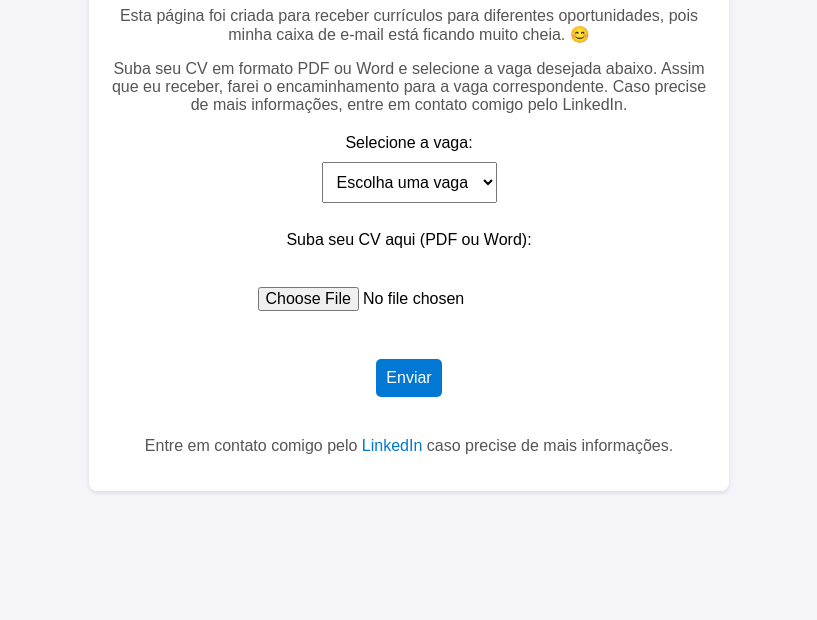
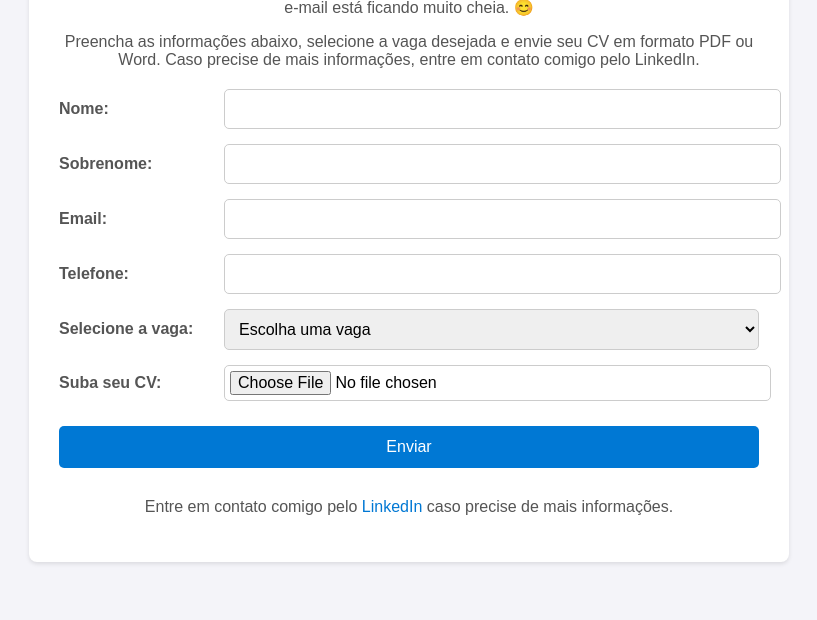
Before and after one commit to julianamarialopes/upload-cv, a plain HTML site: page index.html in a window 1280 px wide. Shown: the part 180-800 px from the top of the page, without its empty margins (231-1048 px from the left). Drawn offline with Linux system fonts and the light colour scheme.

Commit message:
Update index.html

```diff
--- a/index.html
+++ b/index.html
@@ -3,7 +3,7 @@
 <head>
   <meta charset="UTF-8">
   <meta name="viewport" content="width=device-width, initial-scale=1.0">
-  <title>Indicação de Curriculos - Juliana Maria Lopes</title>
+  <title>Indicação de CV - Juliana Maria Lopes</title>
   <style>
     body {
       font-family: Arial, sans-serif;
@@ -12,35 +12,53 @@
       padding: 0;
     }
     .container {
-      max-width: 600px;
+      max-width: 700px;
       margin: 50px auto;
       background: #ffffff;
       border-radius: 8px;
       box-shadow: 0 2px 4px rgba(0, 0, 0, 0.1);
-      padding: 20px;
-      text-align: center;
+      padding: 30px;
     }
     h1 {
       color: #333333;
+      text-align: center;
     }
     p {
       color: #555555;
       font-size: 16px;
+      text-align: center;
     }
     form {
       margin: 20px 0;
+      display: grid;
+      grid-template-columns: 150px 1fr;
+      gap: 15px;
+      align-items: center;
     }
-    select, input[type="file"], button {
+    label {
+      font-weight: bold;
+      color: #555555;
+    }
+    input, select {
       padding: 10px;
       font-size: 16px;
-      margin: 10px 0;
+      border: 1px solid #ccc;
+      border-radius: 5px;
+      width: 100%;
+    }
+    input[type="file"] {
+      padding: 5px;
     }
     button {
+      grid-column: span 2;
       background-color: #0078d4;
       color: white;
       border: none;
+      padding: 12px;
+      font-size: 16px;
       border-radius: 5px;
       cursor: pointer;
+      margin-top: 10px;
     }
     button:hover {
       background-color: #005a9e;
@@ -49,14 +67,17 @@
       color: #28a745;
       font-weight: bold;
       margin-top: 20px;
+      text-align: center;
     }
     .error-message {
       color: #dc3545;
       font-weight: bold;
       margin-top: 20px;
+      text-align: center;
     }
     .footer {
       margin-top: 30px;
+      text-align: center;
       color: #777777;
       font-size: 14px;
     }
@@ -71,32 +92,51 @@
 </head>
 <body>
   <div class="container">
-    <h1>Indicação de Curriculos - Juliana Maria Lopes</h1>
+    <h1>Indicação de Curriculo - Juliana Maria Lopes</h1>
     <p>
       Esta página foi criada para receber currículos para diferentes oportunidades, pois minha caixa de e-mail está ficando muito cheia. 😊
     </p>
     <p>
-      Suba seu CV em formato PDF ou Word e selecione a vaga desejada abaixo. Assim que eu receber, farei o encaminhamento para a vaga correspondente.
+      Preencha as informações abaixo, selecione a vaga desejada e envie seu CV em formato PDF ou Word.
       Caso precise de mais informações, entre em contato comigo pelo LinkedIn.
     </p>
-    <form id="cvForm">
-      <label for="jobSelect">Selecione a vaga:</label><br>
+    <form id="dataForm">
+      <label for="firstName">Nome:</label>
+      <input type="text" id="firstName" name="firstName" required>
+
+      <label for="lastName">Sobrenome:</label>
+      <input type="text" id="lastName" name="lastName" required>
+
+      <label for="email">Email:</label>
+      <input type="email" id="email" name="email" required>
+
+      <label for="phone">Telefone:</label>
+      <input type="tel" id="phone" name="phone" required>
+
+      <label for="jobSelect">Selecione a vaga:</label>
       <select id="jobSelect" required>
         <option value="" disabled selected>Escolha uma vaga</option>
         <option value="analytics_engineer">Analytics Engineer</option>
-      </select><br><br>
-      <label for="file">Suba seu CV aqui (PDF ou Word):</label><br><br>
-      <input type="file" id="file" name="file" accept=".pdf, .doc, .docx" required><br><br>
-      <button type="button" onclick="uploadToBlobStorage()">Enviar</button>
+        <option value="governança">Especialista Governança</option>
+      </select>
+
+      <label for="file">Suba seu CV:</label>
+      <input type="file" id="file" name="file" accept=".pdf, .doc, .docx" required>
+
+      <button type="button" onclick="uploadDataAndFile()">Enviar</button>
     </form>
     <p id="responseMessage"></p>
     <div class="footer">
-      <p>Entre em contato comigo pelo <a href="https://linkedin.com/in/julianamarialopes" target="_blank">LinkedIn</a> caso precise de mais informações.</p>
+      <p>Entre em contato comigo pelo <a href="https://linkedin.com/in/seu-perfil" target="_blank">LinkedIn</a> caso precise de mais informações.</p>
     </div>
   </div>
 
   <script>
-    async function uploadToBlobStorage() {
+    async function uploadDataAndFile() {
+      const firstName = document.getElementById('firstName').value;
+      const lastName = document.getElementById('lastName').value;
+      const email = document.getElementById('email').value;
+      const phone = document.getElementById('phone').value;
       const jobSelect = document.getElementById('jobSelect');
       const fileInput = document.getElementById('file');
       const file = fileInput.files[0];
@@ -123,12 +163,23 @@
       const containerName = "curriculos";
       const sasToken = "sp=racwl&st=2024-11-30T00:48:48Z&se=2026-07-01T08:48:48Z&sv=2022-11-02&sr=c&sig=yruab%2Bm7gvo9L8Wg7IO3y2uEzEnDieIvs%2BDPubVWwCg%3D";
 
-      // Define o caminho com base na vaga selecionada
-      const folder = jobSelect.value;
-      const blobUrl = `https://${storageAccount}.blob.core.windows.net/${containerName}/${folder}/${file.name}?${sasToken}`;
+      try {
+        const data = `${firstName},${lastName},${email},${phone}\n`;
+        const dataBlobUrl = `https://${storageAccount}.blob.core.windows.net/${containerName}/dados_pessoas.csv?${sasToken}`;
 
-      try {
-        const response = await fetch(blobUrl, {
+        await fetch(dataBlobUrl, {
+          method: 'PUT',
+          headers: {
+            'x-ms-blob-type': 'BlockBlob',
+            'Content-Type': 'text/csv'
+          },
+          body: data
+        });
+
+        const folder = jobSelect.value;
+        const cvBlobUrl = `https://${storageAccount}.blob.core.windows.net/${containerName}/${folder}/${file.name}?${sasToken}`;
+
+        const response = await fetch(cvBlobUrl, {
           method: 'PUT',
           headers: {
             'x-ms-blob-type': 'BlockBlob'
@@ -137,7 +188,7 @@
         });
 
         if (response.ok) {
-          document.getElementById('responseMessage').innerHTML = "<span class='success-message'>Seu CV foi enviado com sucesso para a vaga de Analytics Engineer! 😊</span>";
+          document.getElementById('responseMessage').innerHTML = `<span class='success-message'>Seu CV foi enviado com sucesso! 😊</span>`;
         } else {
           document.getElementById('responseMessage').innerHTML = "<span class='error-message'>Erro ao enviar o CV. Por favor, tente novamente.</span>";
         }
```
